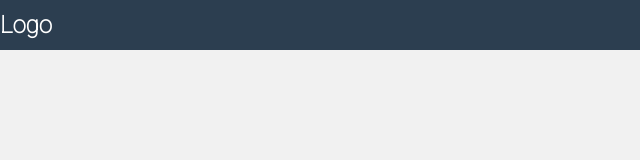
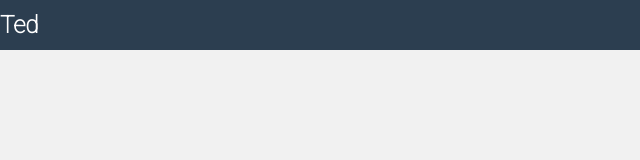
Before and after one commit to TedJoyeux/Challenge, a plain HTML site: page index.html in a window 1280 px wide. Shown: the full height of the page, 0-640 px from the left. Drawn offline with Linux system fonts and the light colour scheme.

Commit message:
changes Ted

```diff
--- a/index.html
+++ b/index.html
@@ -12,7 +12,7 @@
     <div class="content">
         <div class="topbar">
         <div class="topbar-logo">
-        <a href="#">Logo</a>
+        <a href="#">Ted</a>
         </div>
         <div class="menu">
         <a href="">Accueil</a>
```
